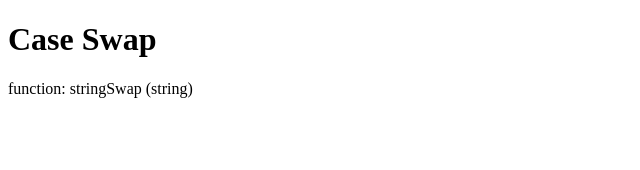
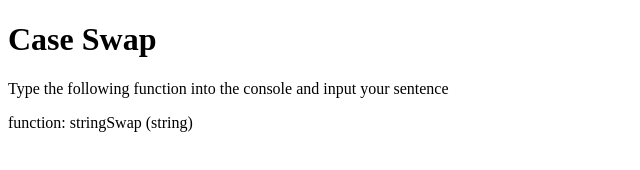
Before and after one commit to MercyOroo1/WK2-Code-Challenge, a plain HTML site: page case.html in a window 1280 px wide. Shown: the whole page, without its empty margins (0-640 px from the left). Drawn offline with Linux system fonts and the light colour scheme.

Commit message:
Update case.html

```diff
--- a/case.html
+++ b/case.html
@@ -7,6 +7,7 @@
 </head>
 <body>
     <h1> Case Swap</h1>
+    <p> Type the following function into the console and input your sentence </p>
     <p> function: stringSwap (string)</p>
     <script src = "./case.js" defer ></script>
 </body>
```
